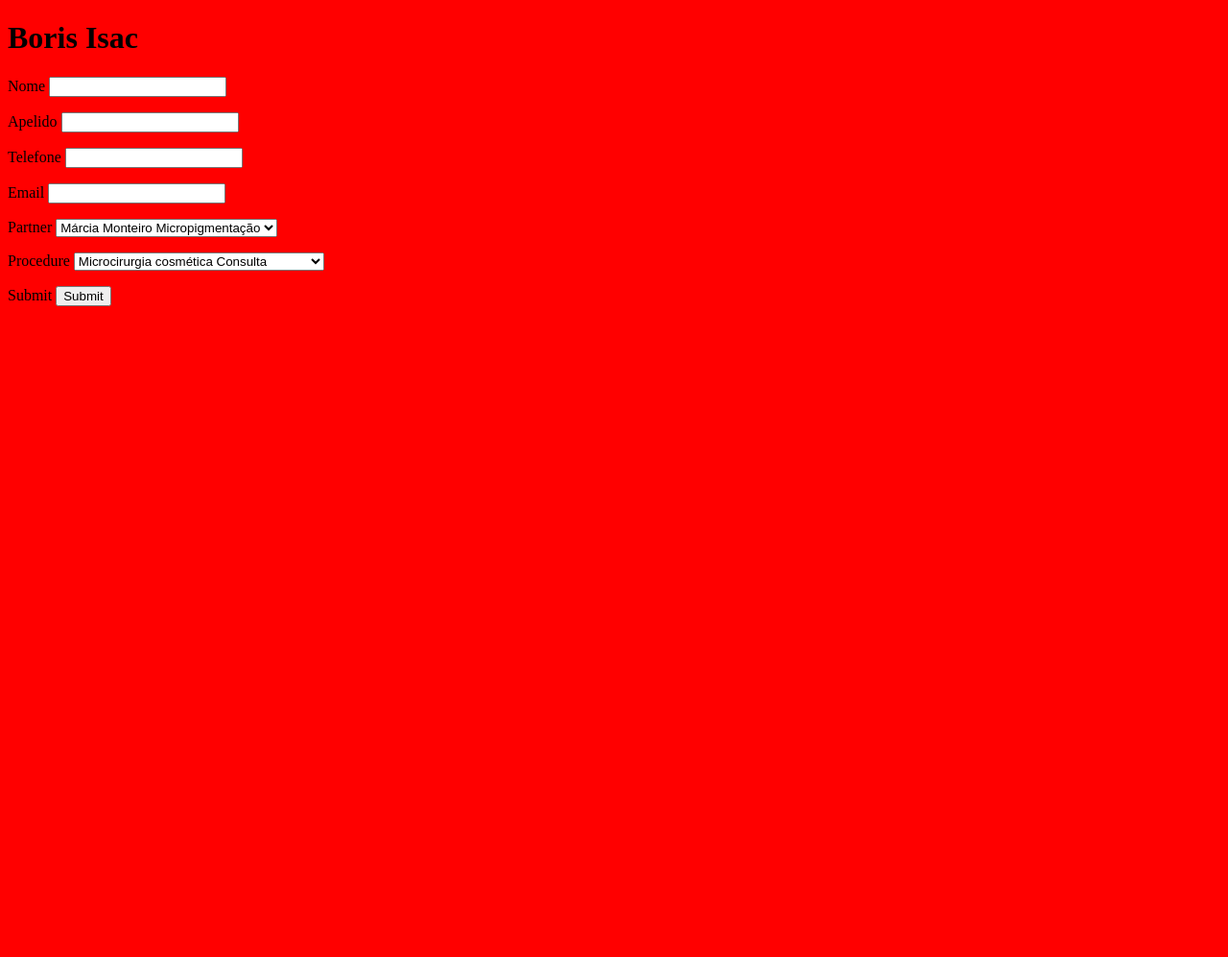
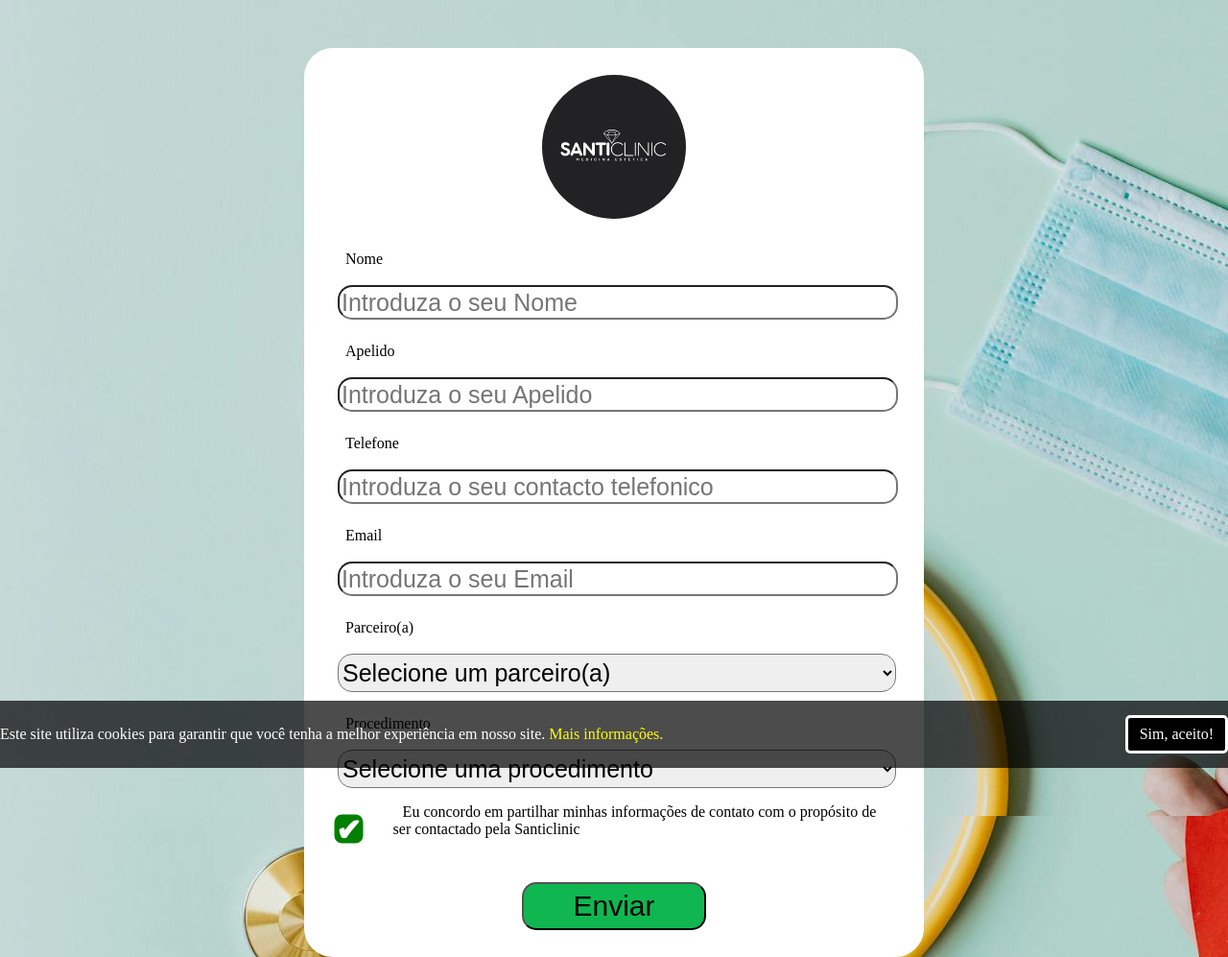
Before and after one commit to SantiClinicPT/microcirurgia, a Flask app: page / in a window 1280 px wide. Shown: the whole page at 96% size. Before the commit the page ends 319 px from the top, so only its background shows below. Run offline with Flask 3, Linux system fonts and the light colour scheme.

Commit message:
Add files via upload

```diff
--- a/app.py
+++ b/app.py
@@ -1,5 +1,7 @@
-from flask import Flask, render_template, request
+from flask import Flask, render_template, request, redirect, url_for
 from wtforms.validators import email
+from wtforms import BooleanField
+
 import smtplib
 from email.mime.multipart import MIMEMultipart
 from email.mime.text import MIMEText
@@ -15,8 +17,13 @@ app.config['SECRET_KEY'] = SECRET_KEY
 
 @app.route('/', methods=['GET', 'POST'])
 def index():
+
     form = PartnerShipForm()
-    if request.method == 'POST':
+    context = {
+        'form' : form
+    }
+
+    if form.validate_on_submit():
         nome = form.nome.data
         apelido = form.apelido.data
         tel = form.tel.data
@@ -50,10 +57,18 @@ def index():
             text = msg.as_string()
             server.sendmail(MAIL_SENDER, TO_EMAIL_PARSERIA, text)
             server.quit()
+
+
             print("Email has been sended!")
+            context['suxcess_msg'] = "Obrigado por enviar os seus dados"
+            context['form'] = PartnerShipForm()
+            # Передаем сообщение об успехе
+            return render_template('index.html',  **context)
+
         except Exception as e:
             print(f"Email has not been sended by error: {e}")
-    return render_template('index.html', form=form)
+
+    return render_template('index.html', **context)
 
 
 if __name__ == '__main__':
--- a/form/form.py
+++ b/form/form.py
@@ -1,5 +1,6 @@
 from random import choices
 from select import select
+from wtforms import BooleanField
 
 from flask_wtf import FlaskForm
 from wtforms.fields.choices import SelectField
@@ -23,31 +24,58 @@ procedure_list = [
 class PartnerShipForm(FlaskForm):
     nome = StringField(
         'Nome',
-        [validators.Length(min=4, max=25)]
+        [
+            DataRequired(message="Este campo é obrigatório."),
+            validators.Length(min=4, max=25)
+        ],
+        render_kw={"class": "input_class", "placeholder": "Introduza o seu Nome"}
     )
     apelido = StringField(
         'Apelido',
-        [validators.Length(min=4, max=25)]
+        [
+            DataRequired(message="Este campo é obrigatório."),
+            validators.Length(min=4, max=25)
+        ],
+        render_kw={"class": "input_class", "placeholder": "Introduza o seu Apelido"}
     )
     tel = StringField(
         'Telefone',
-        [validators.Length(min=9, max=14)]
+        [
+            DataRequired(message="Este campo é obrigatório."),
+            validators.Length(min=9, max=14)
+         ],
+        render_kw={"class": "input_class", "placeholder": "Introduza o seu contacto telefonico"}
     )
     email = EmailField(
         'Email',
-        [validators.Length(min=6, max=35)])
+        [
+            DataRequired(message="Este campo é obrigatório."),
+            validators.Email(), validators.Length(min=6, max=35)
+        ],
+        render_kw={"class": "input_class", "placeholder": "Introduza o seu Email"}
+    )
     partner_ship_list = SelectField(
-        'Partner', choices = [
-            (partner, partner) for partner in partners_list
-
-        ],
-        render_kw = {"placeholder": "Select a partner"}
+    'Parceiro(a)',
+    choices=[("", "Selecione um parceiro(a)")] + [(partner, partner) for partner in partners_list],
+    validators=[DataRequired(message="Por favor, selecione um parceiro(a).")],
+    render_kw={
+        "class": "input_class_selection",
+        "placeholder": "Selecione um parceiro(a)"
+    }
+)
+    procedure_list = SelectField(
+        'Procedimento',
+        choices= [("", "Selecione uma procedimento")] +[(procedure, procedure) for procedure in procedure_list],
+        validators=[DataRequired(message="Por favor, selecione um procedimento).")],
+        render_kw={"class": "input_class_selection"}
     )
-
-    procedure_list = SelectField(
-        'Procedure', choices=[
-            (procedure, procedure) for procedure in procedure_list
-        ],
-        render_kw={"placeholder": "Select a procedure"}
+    checkbox = BooleanField(
+        'Eu concordo em partilhar minhas informações de contato com o propósito de ser contactado pela Santiclinic',
+        default=True,
+        validators=[DataRequired(message="Por favor, termos de responsabilidade).")],
+        render_kw={"class": "custom_checkbox"}
     )
-    submit = SubmitField("Submit")
+    submit = SubmitField(
+        "Enviar",
+        render_kw={"class": "input_class_submit"}
+    )
--- a/requirments.txt
+++ b/requirments.txt
@@ -1,7 +1,10 @@
 blinker==1.9.0
 click==8.1.7
+dnspython==2.7.0
+email_validator==2.2.0
 Flask==3.1.0
 Flask-WTF==1.2.2
+idna==3.10
 itsdangerous==2.2.0
 Jinja2==3.1.4
 MarkupSafe==3.0.2
--- /dev/null
+++ b/static/js/coockies_script.js
@@ -0,0 +1,29 @@
+setCookie = (cName, cValue, expDays) => {
+    let date = new Date();
+    date.setTime(date.getTime() + (expDays * 24 * 60 * 60 * 1000));
+    const expires = "expires=" + date.toUTCString();
+    document.cookie = cName + "=" + cValue + "; " + expires + "; path=/";
+}
+
+getCookie = (cName) => {
+    const name = cName + "=";
+    const cDecoded = decodeURIComponent(document.cookie);
+    const cArr = cDecoded.split(";");
+    let value;
+    cArr.forEach(val => {
+        if (val.trim().indexOf(name) === 0) value = val.substring(name.length).trim();
+    });
+    return value;
+}
+
+document.querySelector("#cookies-btn").addEventListener("click", () => {
+    document.querySelector("#cookies").style.display = "none";
+    setCookie("cookie", true, 30);
+});
+
+cookieMessage = () => {
+    if (!getCookie("cookie"))
+        document.querySelector("#cookies").style.display = "block";
+}
+
+window.addEventListener("load", cookieMessage);
--- /dev/null
+++ b/static/style/styles.css
@@ -0,0 +1,215 @@
+body,
+html {
+  margin: 0;
+  padding: 0;
+  height: 100%;
+  background-image: url(../img/background_image.jpg);
+}
+
+
+
+/* Style the image container */
+.image-container {
+  height: 100%;
+  width: 100%;
+  display: flex;
+  justify-content: center;
+  align-items: center;
+  overflow: hidden;
+}
+
+/* Make the image cover the full container */
+.hero-image {
+  width: 100%;
+  height: 100%;
+  object-fit: cover;
+}
+
+form {
+  width: 30%;
+  margin: 50px auto;
+  border: 3px solid white;
+  border-radius: 30px;
+  background-color: white;
+}
+
+.input_class {
+  width: 90%;
+  height: 30px;
+  margin-left: 5%;
+  font-size: 25px;
+  align-items: center;
+  border-radius: 15px;
+}
+
+.logo {
+  width: 150px;
+  height: 150px;
+  margin: 25px auto;
+}
+
+.logo img {
+  width: 100%;
+  border-radius: 50%;
+}
+
+.input_class_submit {
+  width: 30%;
+  height: 50px;
+  margin-left: 35%;
+  margin-top: 25px;
+  margin-bottom: 25px;
+  font-size: 30px;
+  align-items: center;
+  background-color: rgb(16, 183, 80);
+  border-radius: 15px;
+}
+
+.input_class_selection {
+  width: 91%;
+  margin-left: 5%;
+  height: 40px;
+  font-size: 25px;
+  border-radius: 15px;
+}
+
+.label {
+  margin: 0px 0px 0px 30px;
+  font-size: 25px;
+  padding: 0;
+}
+
+.chack_input {
+  width: 90%;
+  margin: auto;
+  display: flex;
+  justify-content: space-between;
+}
+
+    /* Увеличиваем чекбокс */
+    .custom_checkbox {
+        transform: scale(2); /* Увеличиваем размер */
+        appearance: none; /* Убираем стандартное отображение чекбокса */
+        width: 15px;
+        height: 15px;
+        border: 2px solid #ccc;
+        border-radius: 4px;
+        background-color: white;
+        cursor: pointer;
+        position: relative;
+        transition: background-color 0.3s, border-color 0.3s;
+    }
+
+    .suxcess_msg{
+        color: green;
+        width: 70%;
+        font-size: 35px;
+        text-align: center;
+        margin: auto;
+    }
+
+
+    /* Зеленая галочка при выборе */
+    .custom_checkbox:checked {
+        background-color: green; /* Зелёный фон */
+        border-color: green; /* Зелёная рамка */
+    }
+
+    /* Галочка внутри чекбокса */
+    .custom_checkbox:checked::after {
+        content: '✔'; /* Символ галочки */
+        color: white; /* Белая галочка на зелёном фоне */
+        font-size: 16px;
+        font-weight: bold;
+        position: absolute;
+        top: 50%;
+        left: 50%;
+        transform: translate(-50%, -50%);
+    }
+
+    /* Стиль текста */
+    label {
+        font-size: 16px;
+        cursor: pointer;
+        margin-left: 10px; /* Отступ между чекбоксом и текстом */
+    }
+
+.description {
+  width: 90%;
+}
+
+#cookies {
+  width: 100%;
+  position: fixed;
+  bottom: 0;
+  color: white;
+  background-color: rgb(0, 0, 0, 0.7);
+  z-index: 1;
+  /*display: none;*/
+}
+
+.cookies {
+  min-height: 70px;
+  display: flex;
+  justify-content: space-between;
+  align-items: center;
+  flex-wrap: wrap;
+  gap: 10px;
+}
+
+.cookies a {
+  color: yellow;
+  font-weight: 500;
+  text-decoration: none;
+}
+
+#cookies-btn {
+  border-radius: 5px;
+  padding: 8px 12px 8px 12px;
+  font-size: 1rem;
+  font-family: inherit;
+  cursor: pointer;
+  border: 3px solid white;
+  background-color: black;
+  color: white;
+}
+
+@media (max-width: 1600px) {
+  .container {
+    width: 100%;
+  }
+
+  form {
+    width: 50%;
+  }
+}
+
+@media (max-width: 1024) {
+  .cookies {
+    padding: 10px 0;
+  }
+
+  #cookies-btn {
+    margin: 10px 0; /* Add spacing around the button */
+  }
+}
+
+@media (max-width: 768px) {
+  form {
+    width: 90%;
+  }
+
+  .input_class {
+    height: 50px;
+  }
+
+  .input_class_selection {
+    height: 50px;
+  }
+
+  .logo {
+    width: 200px;
+    height: 200px;
+    margin: 25px auto;
+  }
+}
--- a/templates/index.html
+++ b/templates/index.html
@@ -1,22 +1,64 @@
 <!DOCTYPE html>
 <html lang="en">
-<head>
-    <meta charset="UTF-8">
+  <head>
+    <meta charset="UTF-8" />
     <title>Partner Ship</title>
-    <link rel="stylesheet" type="text/css" href="../static/style/main.css">
+    <link rel="stylesheet" type="text/css" href="../static/style/styles.css" />
+    <link rel="icon" type="image/svg" href="/static/img/photo_2024-11-15_17-02-08.jpg" />
     <title>Partner Ship</title>
-</head>
-<body>
-<h1 class="lol">Boris Isac</h1>
-<form method="post" action="/">
-    {% for field in form %}
-        {% if not loop.last %}
+  </head>
+  <body>
+    <form method="post" action="/">
+      <header_form>
+        <div class="logo">
+          <img src="/static/img/photo_2024-11-15_17-02-08 (2).jpg" alt="LOGO" />
+        </div>
+        {% if suxcess_msg %}
+        <div class="suxcess_msg">
+          {{ suxcess_msg }}
+        </div>
+
+        {% endif %}
+      </header_form>
+
+      {% for field in form %} {% if field.name == 'submit' or field.name ==
+      'csrf_token' %}
+      <div
+        class="{{ 'special-class' if field.name == 'submit' else 'hidden-class' }}"
+      >
+        {{ field }}
+      </div>
+      {% elif field.name == 'checkbox' %} {% if field.name == 'checkbox' %}
+      <div class="chack_input">
+        <p>{{ field }}</p>
+        <div class="description">{{ field.label }}</div>
+      </div>
+      {% endif %} {% else %}
+      <p class="label">{{ field.label }}</p>
+      <p>{{ field }}</p>
+      {% endif %} {% endfor %}
+    </form>
+
+    <div id="cookies">
+      <div class="container">
+        <div class="subcontainer">
+          <div class="cookies">
             <p>
-                {{ field.label }}
-                {{ field }}
+              Este site utiliza cookies para garantir que você tenha a melhor
+              experiência em nosso site.
+              <a
+                href="https://europa.eu/youreurope/citizens/consumers/internet-telecoms/data-protection-online-privacy/index_pt.htm"
+                target="_blank"
+                rel="noopener noreferrer"
+                >Mais informações.</a
+              >
             </p>
-        {% endif %}
-    {% endfor %}
-</form>
-</body>
+            <button id="cookies-btn">Sim, aceito!</button>
+          </div>
+        </div>
+      </div>
+    </div>
+
+    <script src="/static/js/coockies_script.js"></script>
+  </body>
 </html>
```
Also changed, not shown: script.js (added, +1 -0 lines), static/img/background_image.jpg (added), static/img/photo_2024-11-15_17-02-08 (2).jpg (added), static/img/photo_2024-11-15_17-02-08.jpg (added).
